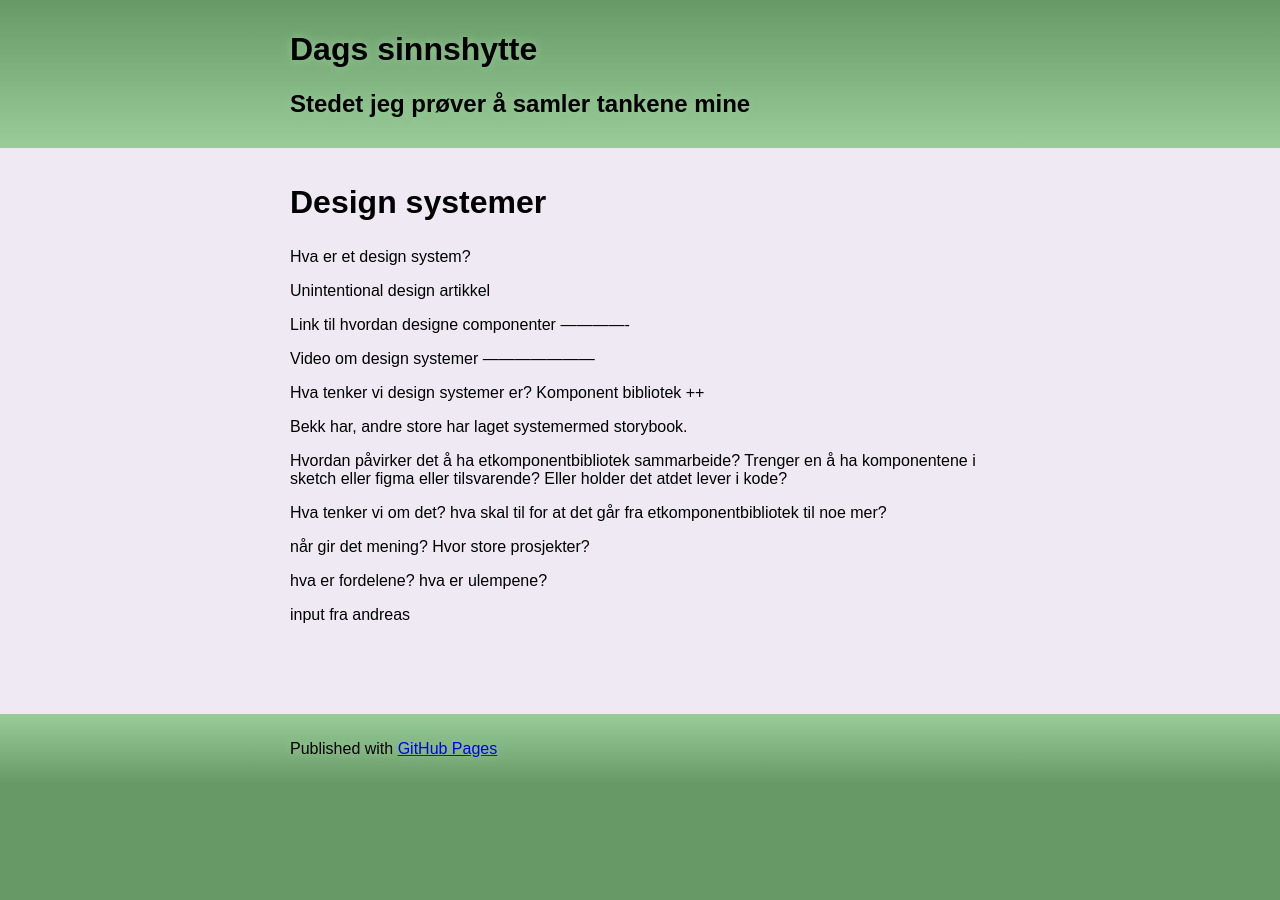
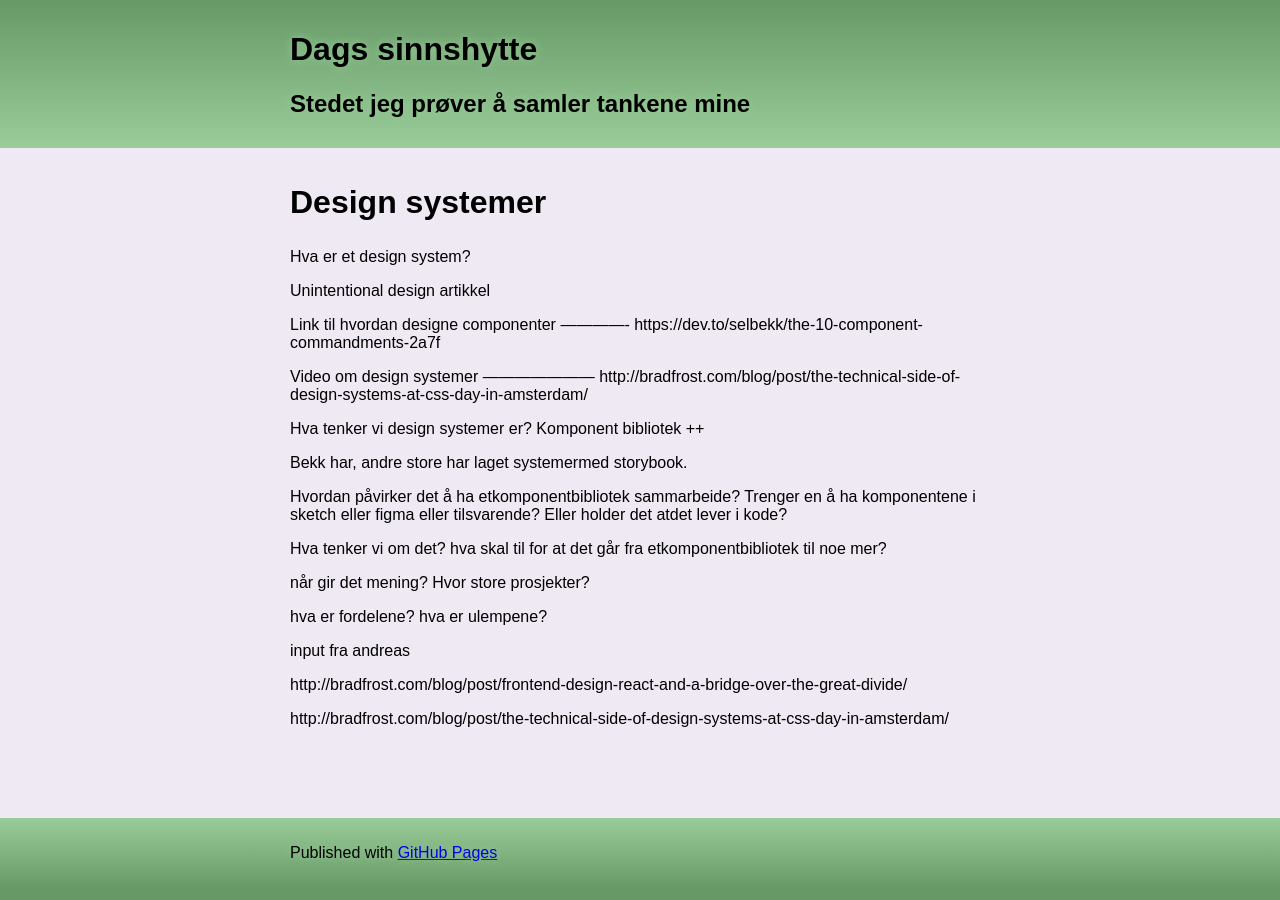
Before and after one commit to dagfs/dagfs.github.io, a Jekyll site: the page built from artikler/design-systemer.md, in a window 1280 px wide. Built offline with Jekyll 4.4.1, drawn with Linux system fonts in a browser that asks for light colours; our own code applies the rules of GitHub Pages for plain Markdown files; some of the changed lines change nothing that is shown.

Commit message:
Update design-systemer.md

```diff
--- a/artikler/design-systemer.md
+++ b/artikler/design-systemer.md
@@ -4,9 +4,9 @@ Hva er et design system?
 
 Unintentional design artikkel
 
-Link til hvordan designe componenter -------------
+Link til hvordan designe componenter ------------- https://dev.to/selbekk/the-10-component-commandments-2a7f
 
-Video om design systemer ---------------------
+Video om design systemer --------------------- http://bradfrost.com/blog/post/the-technical-side-of-design-systems-at-css-day-in-amsterdam/
 
 Hva tenker vi design systemer er? Komponent bibliotek ++
 
@@ -21,3 +21,8 @@ når gir det mening? Hvor store prosjekter?
 hva er fordelene? hva er ulempene?
 
 input fra andreas
+
+
+http://bradfrost.com/blog/post/frontend-design-react-and-a-bridge-over-the-great-divide/
+
+http://bradfrost.com/blog/post/the-technical-side-of-design-systems-at-css-day-in-amsterdam/
```
